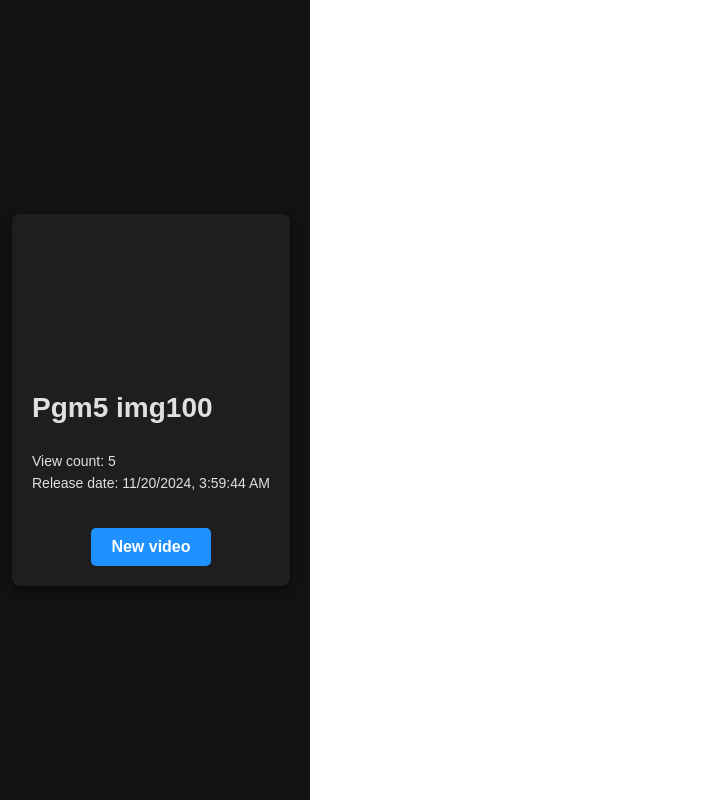
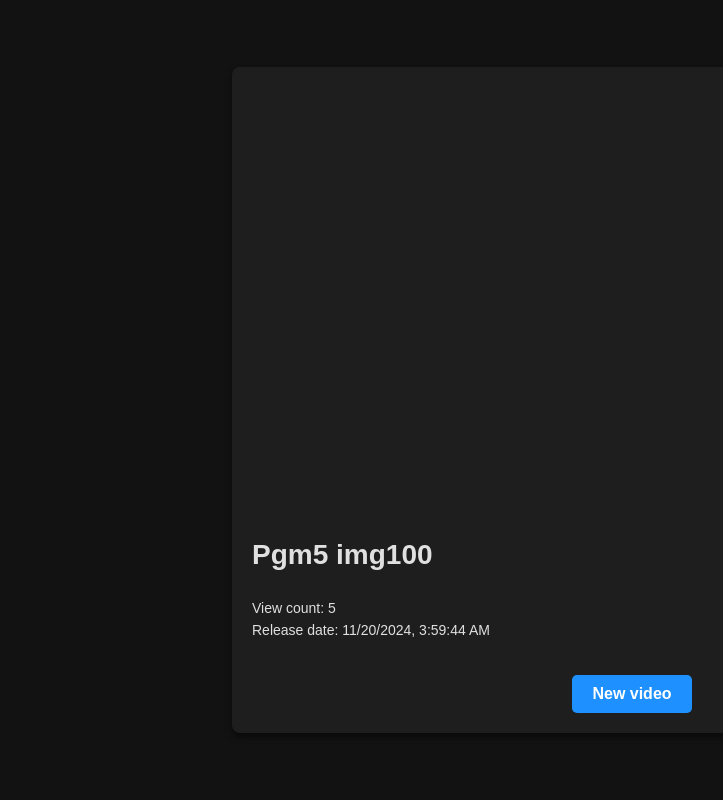
Before and after one commit to davisiqueira1/random-camera-videos-explorer, a React (Vite) app in the folder frontend/: page / in a window 1280 px wide. Shown: the whole page, without its empty margins (8-731 px from the left). Built offline with nearby package versions, Linux system fonts and the light colour scheme.

Commit message:
feat: set new background color and remove default stylization

```diff
--- a/frontend/src/index.css
+++ b/frontend/src/index.css
@@ -5,7 +5,7 @@
 
   color-scheme: light dark;
   color: rgba(255, 255, 255, 0.87);
-  background-color: #242424;
+  background-color: #121212;
 
   font-synthesis: none;
   text-rendering: optimizeLegibility;
@@ -15,21 +15,4 @@
 
 body {
   margin: 0;
-  display: flex;
-  place-items: center;
-  min-width: 320px;
-  min-height: 100vh;
 }
-
-@media (prefers-color-scheme: light) {
-  :root {
-    color: #213547;
-    background-color: #ffffff;
-  }
-  a:hover {
-    color: #747bff;
-  }
-  button {
-    background-color: #f9f9f9;
-  }
-}
```
